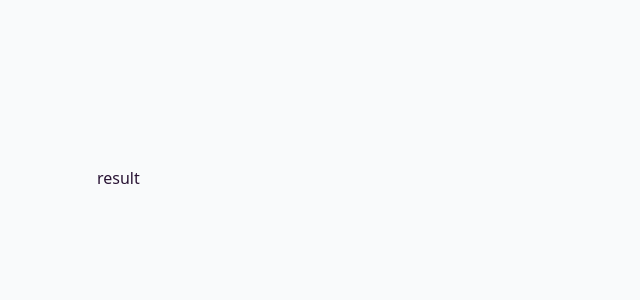
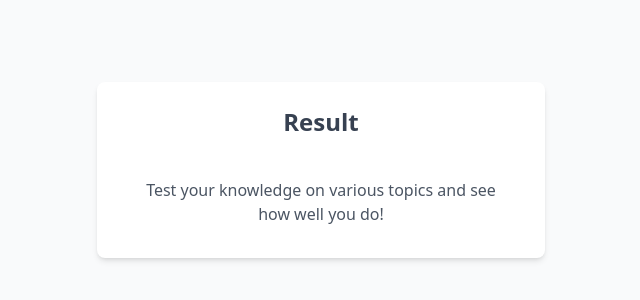
Before and after one commit to suhyeoonn/multiple-choice-test, a SvelteKit app: page /result in a window 1280 px wide. Shown: the part 222-522 px from the top of the page, without its empty margins (319-959 px from the left). Built offline with nearby package versions, Linux system fonts and the light colour scheme.

Commit message:
🎨 마지막 문제는 버튼 텍스트 다르게 출력

```diff
--- a/src/lib/models/LocalStorage.ts
+++ b/src/lib/models/LocalStorage.ts
@@ -1,8 +1,11 @@
 export class LocalStorage {
 	static save(id: number, selectedIndex: number) {
-		const answersJson = localStorage.getItem('selectedAnswers');
+		const answersJson = LocalStorage.getSelectedAnswers();
 		const answers = answersJson ? JSON.parse(answersJson) : {};
 		answers[id] = selectedIndex;
 		localStorage.setItem('selectedAnswers', JSON.stringify(answers));
 	}
+	static getSelectedAnswers() {
+		return localStorage.getItem('selectedAnswers') ?? '';
+	}
 }
--- a/src/routes/[id]/+page.server.ts
+++ b/src/routes/[id]/+page.server.ts
@@ -2,8 +2,10 @@ import { questions } from '$lib/questions/test1';
 import { redirect } from '@sveltejs/kit';
 
 export function load({ params }) {
+	const id = Number(params.id);
 	return {
-		...questions[Number(params.id) - 1]
+		...questions[id - 1],
+		isLast: id === questions.length
 	};
 }
 
--- a/src/routes/[id]/+page.svelte
+++ b/src/routes/[id]/+page.svelte
@@ -33,7 +33,9 @@
 			<OptionItem id={i.toString()} {option} bind:value={selectedIndex} />
 		{/each}
 		<div class="mt-6">
-			<button class="btn btn-accent w-full" disabled={selectedIndex === -1}>Submit</button>
+			<button class="btn btn-accent w-full" disabled={selectedIndex === -1}>
+				{data.isLast ? 'View results' : 'Submit'}
+			</button>
 		</div>
 	</form>
 </div>
--- a/src/routes/result/+page.svelte
+++ b/src/routes/result/+page.svelte
@@ -1 +1,37 @@
-<h1>result</h1>
+<script lang="ts">
+	import { LocalStorage } from '$lib/models/LocalStorage';
+
+	const fetchResult = async () => {
+		// await fetch('/result', {
+		//     method: 'POST',
+		//     headers: {'Content-Type:application/json'},
+		//     body: LocalStorage.getSelectedAnswers()
+		// })
+
+		console.log(LocalStorage.getSelectedAnswers());
+		setTimeout(() => new Promise((resolve) => resolve(true)), 2000);
+	};
+	let promise = fetchResult();
+</script>
+
+<!--
+// v0 by Vercel.
+// https://v0.dev/t/5SQKsheDxWT
+-->
+
+<div class="bg-white shadow-md rounded-lg px-8 pt-6 pb-8 mb-4">
+	{#await promise}
+		Loading...
+	{:then data}
+		<div class="flex justify-center items-center">
+			<h2 class="mb-6 text-2xl font-bold text-gray-700">Result</h2>
+		</div>
+		<div class="space-y-4">
+			<div class="flex flex-col items-center">
+				<p class="mt-4 text-center text-gray-600">
+					Test your knowledge on various topics and see how well you do!
+				</p>
+			</div>
+		</div>
+	{/await}
+</div>
```
